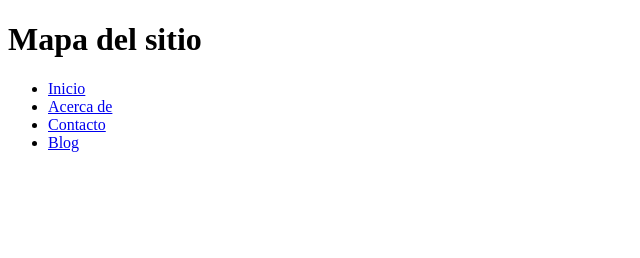
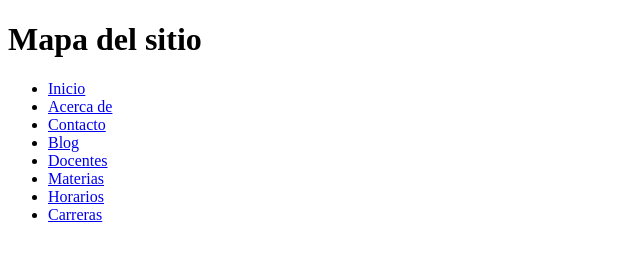
Before and after one commit to Brayan-asj/raul-project, a plain HTML site: page index.html in a window 1280 px wide. Shown: the whole page, without its empty margins (0-640 px from the left). Drawn offline with Linux system fonts and the light colour scheme.

Commit message:
Add files via upload

```diff
--- a/index.html
+++ b/index.html
@@ -13,6 +13,10 @@
         <li><a href="/about">Acerca de</a></li>
         <li><a href="/contact">Contacto</a></li>
         <li><a href="/blog">Blog</a></li>
+        <li><a href="/docentes">Docentes</a></li>
+        <li><a href="/materias">Materias</a></li>
+        <li><a href="/horarios">Horarios</a></li>
+        <li><a href="/carreras">Carreras</a></li>
     </ul>
 </body>
 </html>
```
